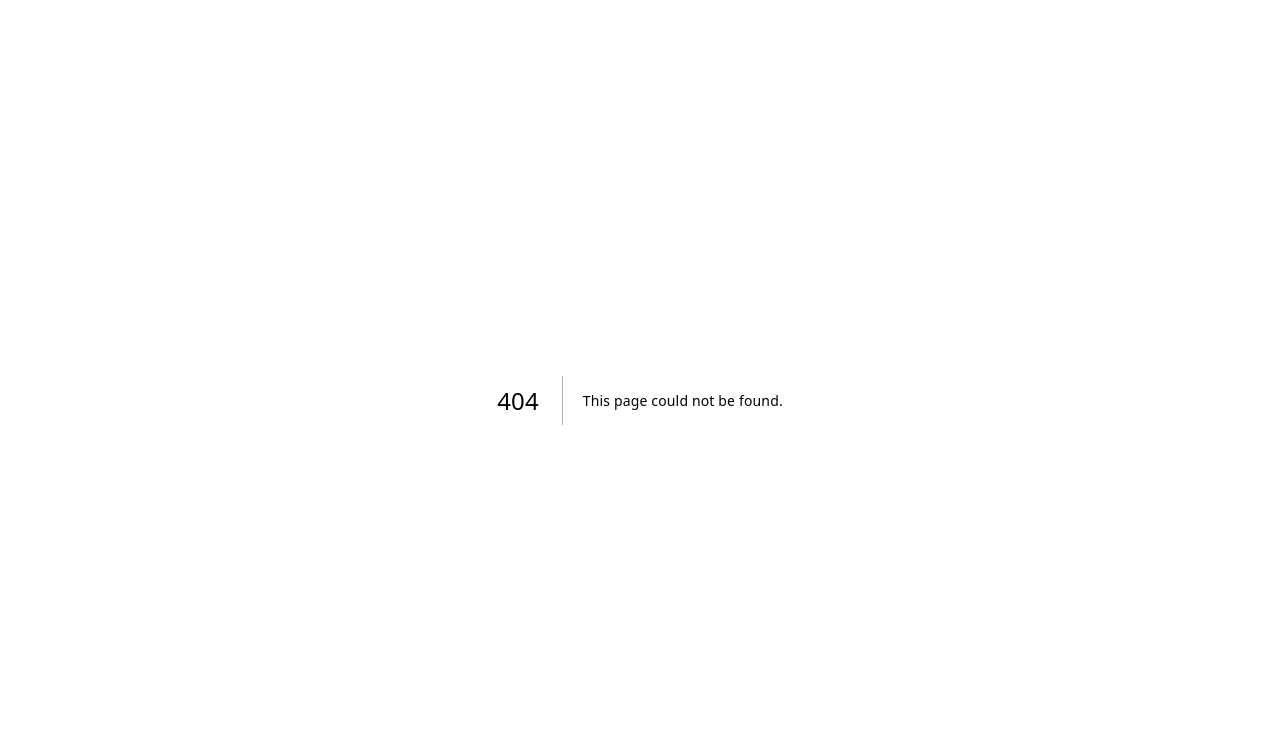
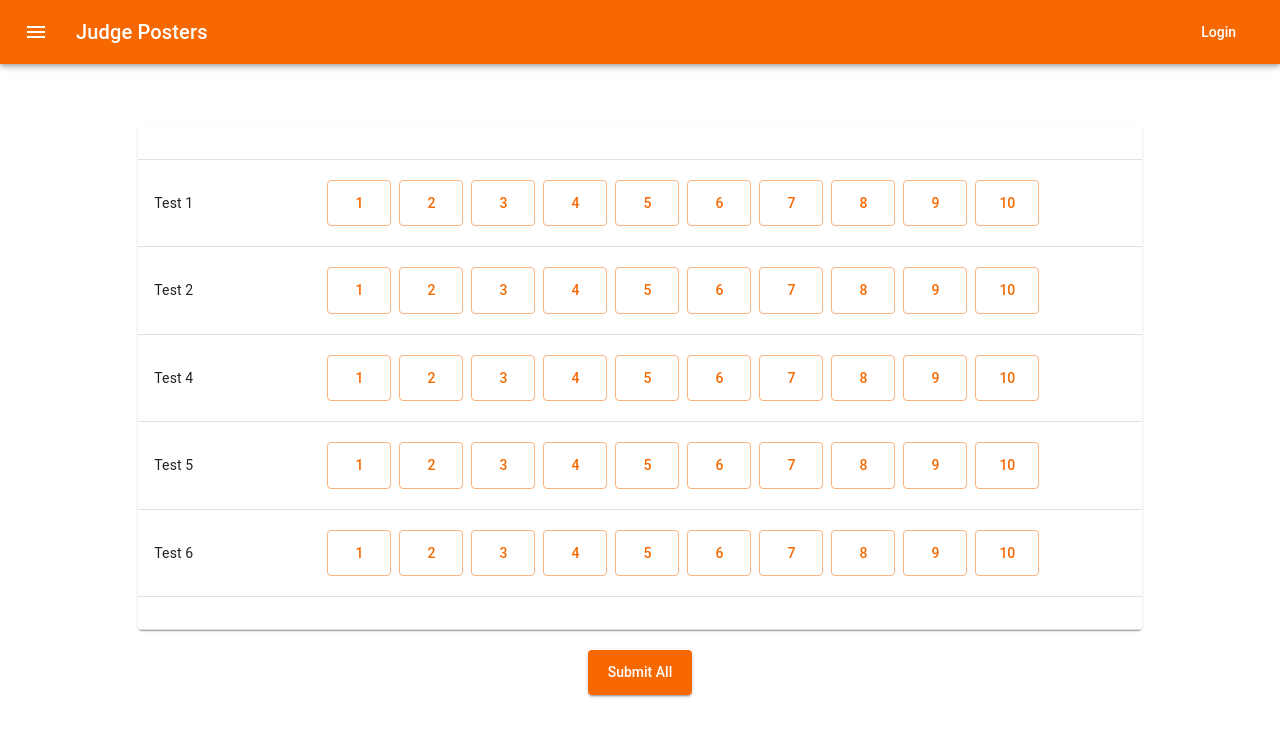
Before and after one commit to SUECSHackathon25/Task2, a Next.js app in the folder frontend/project/: page /judges/1 in a window 1280 px wide. Before the commit this address had no page. Shown: the top 736 px of the page. Built offline with nearby package versions, Linux system fonts and the light colour scheme; what @mui/material-nextjs would draw is missing.

Commit message:
feat: :sparkles: add in new judges pages

```diff
--- /dev/null
+++ b/frontend/project/src/app/judges/[id]/page.tsx
@@ -0,0 +1,82 @@
+'use client'
+import React, { useState } from 'react';
+import { TableContainer, Table, TableHead, TableRow, TableCell, TableBody, Paper, Box, Button } from '@mui/material';
+import Layout from '@/components/Layout/Layout';
+
+const TestTable = () => {
+  // Define the initial values for each cell in the left column (strings)
+  const initialCellValues = [
+    ['Test 1', 0],
+    ['Test 2', 0],
+    ['Test 4', 0],
+    ['Test 5', 0],
+    ['Test 6', 0],
+    ['', 0], // Empty string as a test case
+  ];
+
+  const [cellValues, setCellValues] = useState(initialCellValues);
+
+  // Handle button click to set ranking value
+  const handleButtonClick = (rank: number, rowIndex: number) => {
+    const updatedValues = [...cellValues];
+    updatedValues[rowIndex][1] = rank; // Set the ranking in the right column
+    setCellValues(updatedValues);
+  };
+
+  const handleSubmit = () => {
+    // Placeholder for the submit function
+    console.log('Form submitted with values:', cellValues);
+  };
+
+  return (
+    <Layout pageTitle='Judge Posters'>
+    <Box sx={{ margin: '0 10%' }} paddingTop={'5%'}>
+      <TableContainer component={Paper}>
+        <Table>
+          <TableHead>
+            <TableRow>
+              <TableCell></TableCell>
+              <TableCell></TableCell>
+            </TableRow>
+          </TableHead>
+          <TableBody>
+            {cellValues.map((row, rowIndex) => (
+              <TableRow key={rowIndex}>
+                <TableCell>{row[0]}</TableCell>
+                <TableCell>
+                  {row[0] !== "" && ( // Only show buttons if the left-hand cell is not an empty string
+                    <Box display="flex" flexWrap="wrap" justifyContent="center">
+                      {/* Render buttons for selecting rank 1 to 10 in two rows */}
+                      {Array.from({ length: 10 }).map((_, index) => (
+                        <Button
+                          key={index}
+                          variant={row[1] === index + 1 ? 'contained' : 'outlined'} // Highlight the selected button
+                          color="primary"
+                          onClick={() => handleButtonClick(index + 1, rowIndex)} // Update rank on click
+                          sx={{ margin: '4px' }} // Set width to fit buttons in two rows
+                        >
+                          {index + 1}
+                        </Button>
+                      ))}
+                    </Box>
+                  )}
+                </TableCell>
+              </TableRow>
+            ))}
+          </TableBody>
+        </Table>
+      </TableContainer>
+
+      {/* Centered Submit Button */}
+      <Box sx={{ display: 'flex', justifyContent: 'center', marginTop: '20px' }}>
+        <Button variant="contained" color="primary" onClick={handleSubmit}>
+          Submit All
+        </Button>
+      </Box>
+    </Box>
+    </Layout>
+
+  );
+};
+
+export default TestTable;
```
Also changed, not shown: frontend/project/src/app/admin/page.tsx (+6 -2 lines), frontend/project/src/app/judges/page.tsx (added, +27 -0 lines), frontend/project/src/components/Upload/UploadExcel.tsx (+7 -3 lines).
